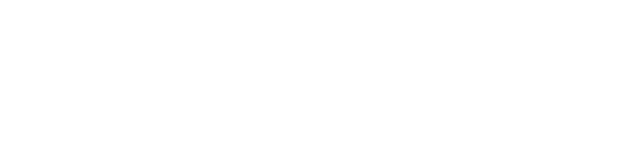
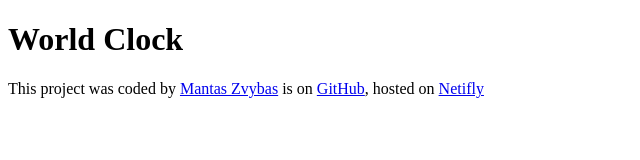
Before and after one commit to MantaZvy/SheCodes-Project-World-Clock, a plain HTML site: page index.html in a window 1280 px wide. Shown: the whole page, without its empty margins (0-640 px from the left). Drawn offline with nearby package versions, Linux system fonts and the light colour scheme.

Commit message:
HTML Structure

```diff
--- a/index.html
+++ b/index.html
@@ -8,6 +8,18 @@
     <script src="https://cdnjs.cloudflare.com/ajax/libs/moment-timezone/0.5.45/moment-timezone-with-data-1970-2030.min.js"></script>
     <title>Manta's World Clock</title>
   </head>
-  <body></body>
+  <body>
+    <h1>World Clock</h1>
+    <footer>
+      This project was coded by
+      <a href="https://www.linkedin.com/in/mantas-zvybas-700938254/"
+        >Mantas Zvybas</a
+      >
+      is on
+      <a href="https://github.com/MantaZvy/SheCodes-Project-World-Clock"
+        >GitHub</a
+      >, hosted on <a href="https://manta-world-clock.netlify.app/">Netifly</a>
+    </footer>
+  </body>
   <script src="src/worldClock.js"></script>
 </html>
```
